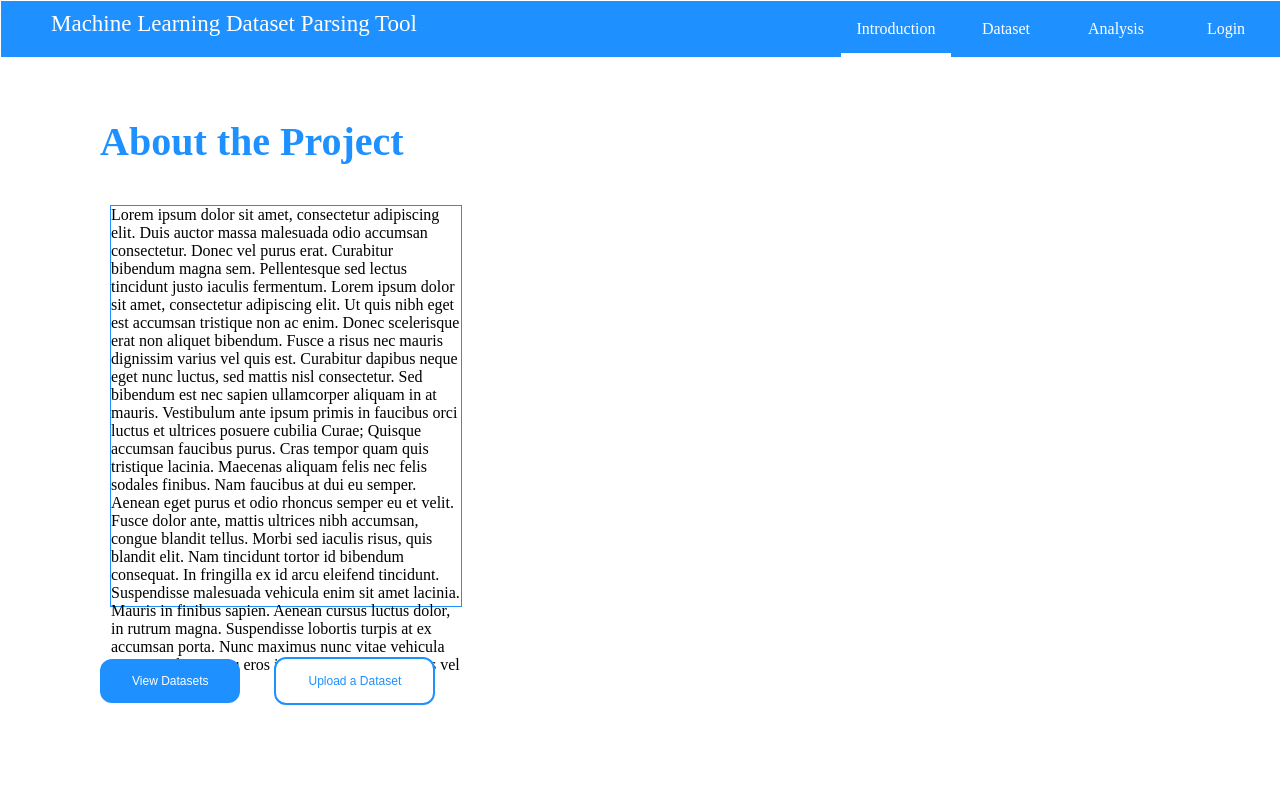
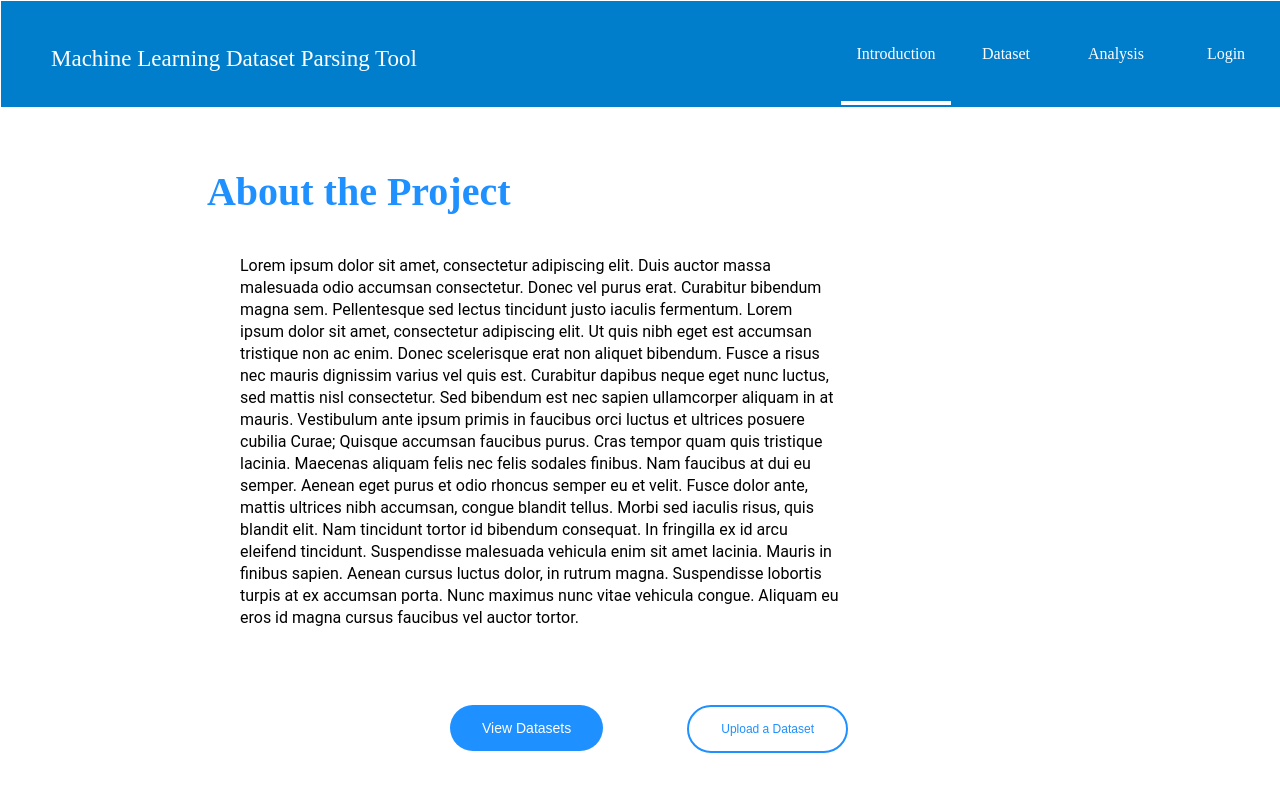
Before and after one commit to MariosIgkiempor/GRPTeam02, a plain HTML site: page page1.html in a window 1280 px wide. Drawn offline with Linux system fonts and the light colour scheme.

Commit message:
beatiful the first page prototype

```diff
--- a/css.css
+++ b/css.css
@@ -6,15 +6,15 @@ body{
     min-width: 1280px;
 }
 .header {
-    background-color: #1E90FF;
+    background-color: #007DCB;
     color: white;
-    height: 56px;
+    height: 106px;
     width: 100%;
     border: 1px solid white;
 }
 div.logo {
     float: left;
-    margin: 10px 50px;
+    margin: 45px 50px;
 }
 
 div.logo span {
@@ -34,25 +34,25 @@ ul img{
 }
 ul li {
     width: 110px;
-    height: 56px;
+    height: 106px;
     text-align: center;
     float: left;
 }
 ul li a {
     color: white;
     text-decoration: none;
-    line-height: 56px;
+    line-height: 106px;
 }
 ul a:hover{
     color: white;
 }
 .move{
-    height: 4px;
+    height: 20px;
     width: 110px;
     border-top: 4px solid white;
     position: absolute;
     left: 0;
-    top: 52px;
+    top: 100px;
     transition: left .2s ease-in-out 0s;/*Contains four over-Attributes: Execute Transform, Execution Time, Rate, Delay Attribute*/
     -webkit-transition: left .2s ease-in-out 0s;/*chrome and safari*/
     -moz-transition: left .2s ease-in-out 0s;/*firefox*/
@@ -82,20 +82,22 @@ li:nth-child(6):hover~ .move{
     vertical-align: middle;
     text-align: center;
     position: relative;
-    left: 100px;
+    left: -260px;
     top: 60px;
     font-size: 40px;
     font-weight: bold;
     color: #1E90FF;
 }
 .div1{
-    width: 350px;
+    width: 600px;
         height: 400px;
-        border: 1px solid #1E90FF;
         margin: 0px 10px;
         position: relative;
-        left: 100px;
+        left: 230px;
         top:100px;
+    font-family: Roboto;
+    font-size: 16px;
+    line-height: 22px;
 }
 .button1{
     background-color: #1E90FF;
@@ -105,11 +107,11 @@ li:nth-child(6):hover~ .move{
             text-align: center;
             text-decoration: none;
             display: inline-block;
-            font-size: 12px;
+            font-size: 14px;
             cursor: pointer;
-            border-radius: 12px;
+            border-radius: 24px;
             position: relative;
-            left: 100px;
+            left: 450px;
             top: 150px;
 }
 .button2{
@@ -122,8 +124,8 @@ li:nth-child(6):hover~ .move{
             display: inline-block;
             font-size: 12px;
             cursor: pointer;
-            border-radius: 12px;
+            border-radius: 24px;
             position: relative;
-            left: 130px;
+            left: 530px;
             top: 150px;
 }
```
